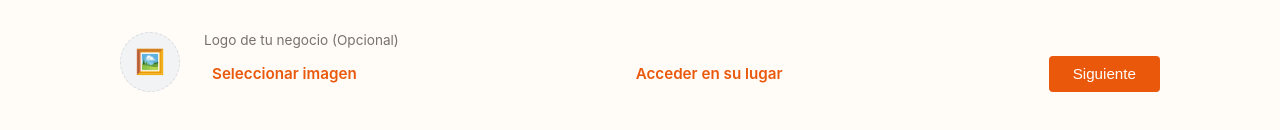
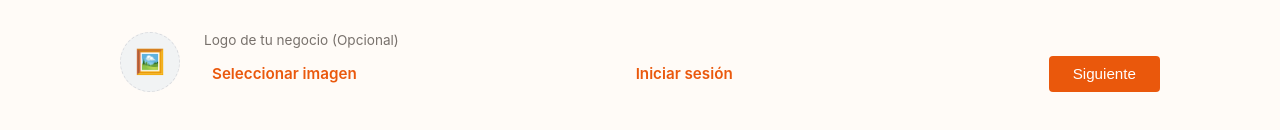
Before and after one commit to narielponce/catalogo-web, a Vue app in the folder frontend/: page /register in a window 1280 px wide. Shown: the part 482-612 px from the top of the page. Built offline with nearby package versions, Linux system fonts and the light colour scheme.

Commit message:
Eliminar botón Empezar de landing y renombrar link de registro a Iniciar sesión

```diff
--- a/frontend/src/views/LandingView.vue
+++ b/frontend/src/views/LandingView.vue
@@ -11,7 +11,6 @@
       </div>
       <div class="nav-actions">
         <router-link to="/login" class="nav-link">Iniciar Sesión</router-link>
-        <router-link to="/register" class="btn-primary nav-btn">Empezar</router-link>
       </div>
     </nav>
 
--- a/frontend/src/views/RegisterView.vue
+++ b/frontend/src/views/RegisterView.vue
@@ -184,7 +184,7 @@ const handleRegister = async () => {
           </div>
 
           <div class="form-actions">
-            <router-link to="/login" class="btn-text-primary">Acceder en su lugar</router-link>
+            <router-link to="/login" class="btn-text-primary">Iniciar sesión</router-link>
             <button type="submit" class="btn-google-primary" :disabled="isLoading">
               {{ isLoading ? 'Creando...' : 'Siguiente' }}
             </button>
```
Also changed, not shown: 1 other file (tests, documents, lock files or other folders).
